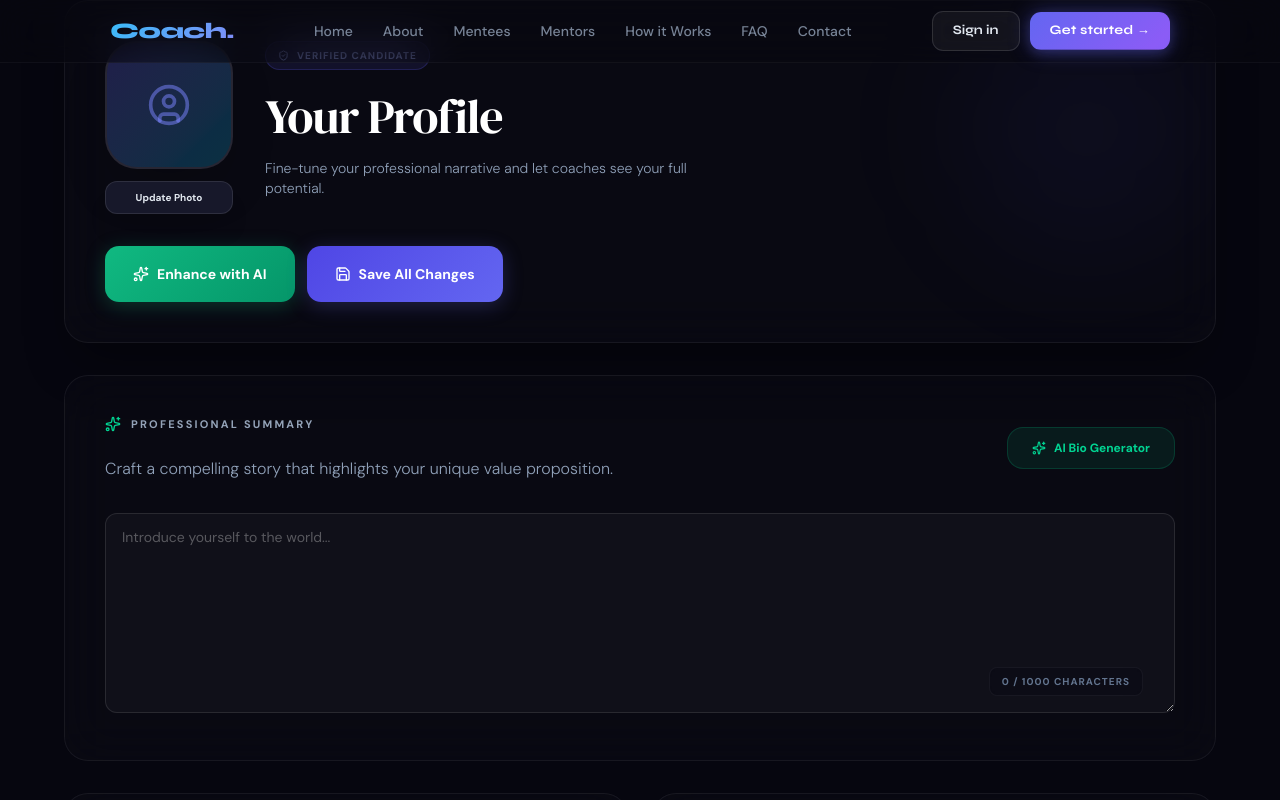
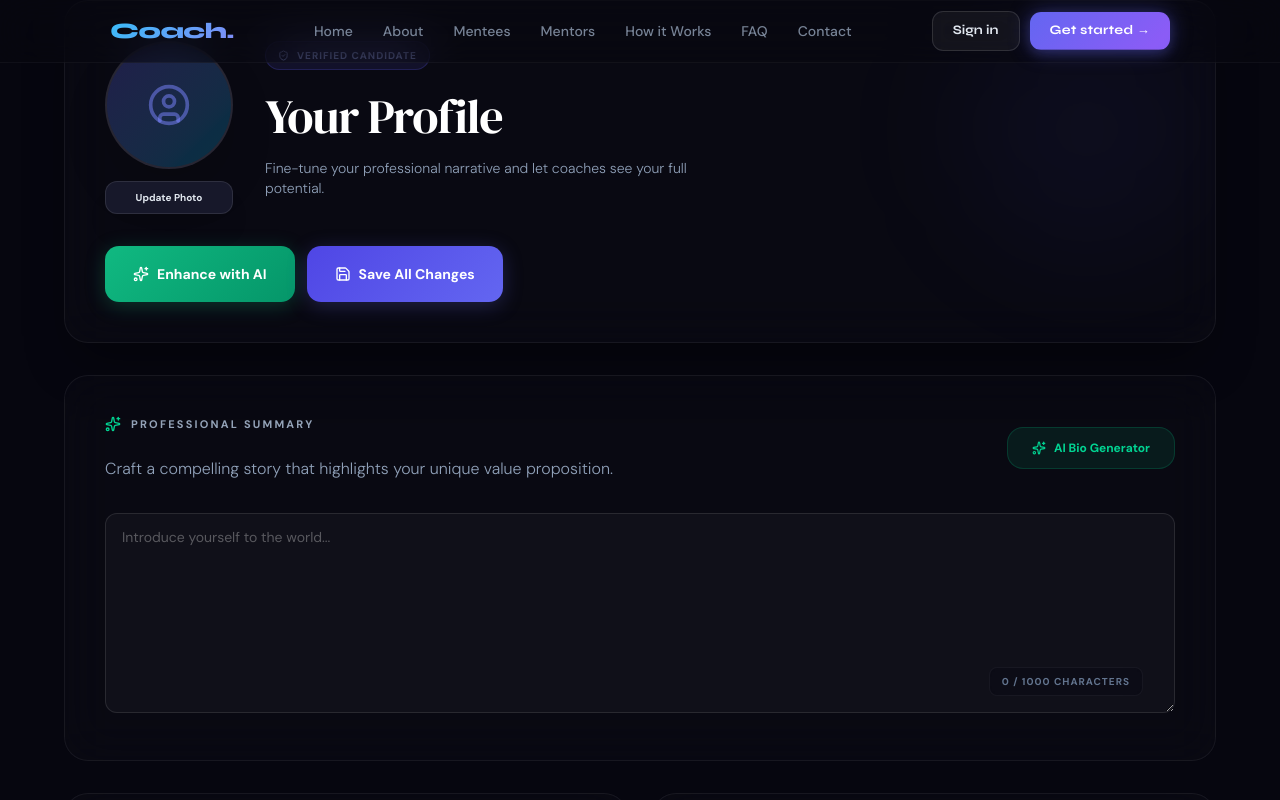
Before and after one commit to rahulgawadee/coach, a Next.js app: page /candidate/profile in a window 1280 px wide. Shown: the top 800 px of the page. Built offline with nearby package versions, Linux system fonts and the light colour scheme.

Commit message:
circular profile

```diff
--- a/src/app/candidate/profile/page.jsx
+++ b/src/app/candidate/profile/page.jsx
@@ -739,7 +739,7 @@ export default function ProfilePage() {
           {/* Avatar block */}
           <div className="relative shrink-0 group flex flex-col items-center">
             <div className="relative">
-              <div className="w-24 h-24 sm:w-28 sm:h-28 md:w-32 md:h-32 rounded-[24px] sm:rounded-[28px] md:rounded-[32px] overflow-hidden bg-[#0f0e1c] border-2 border-white/10 flex items-center justify-center shadow-2xl transition-transform duration-500 group-hover:scale-[1.02]">
+              <div className="w-24 h-24 sm:w-28 sm:h-28 md:w-32 md:h-32 rounded-full overflow-hidden bg-[#0f0e1c] border-2 border-white/10 flex items-center justify-center shadow-2xl transition-transform duration-500 group-hover:scale-[1.02]">
                 {avatarPreview ? (
                   <img src={avatarPreview} alt="Preview" className="w-full h-full object-cover" />
                 ) : form.avatarUrl ? (
```
